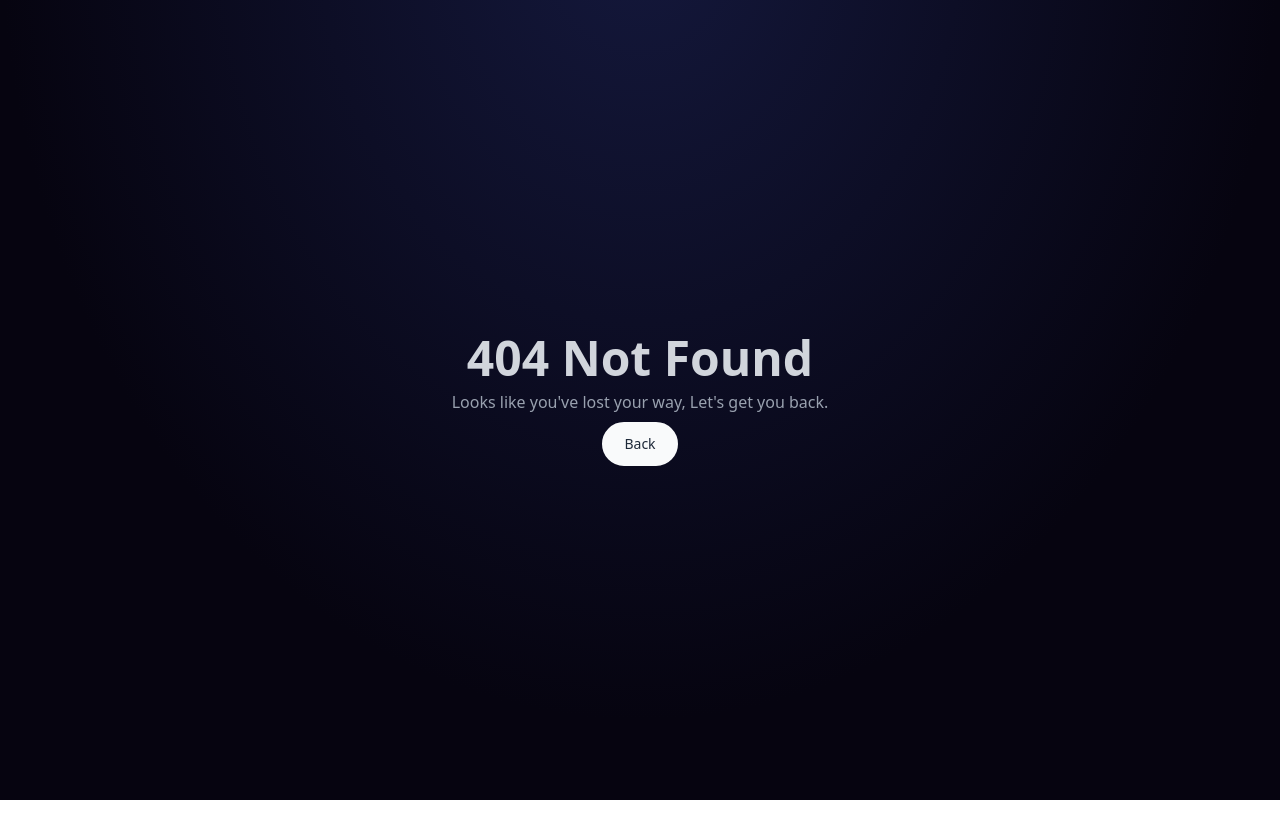
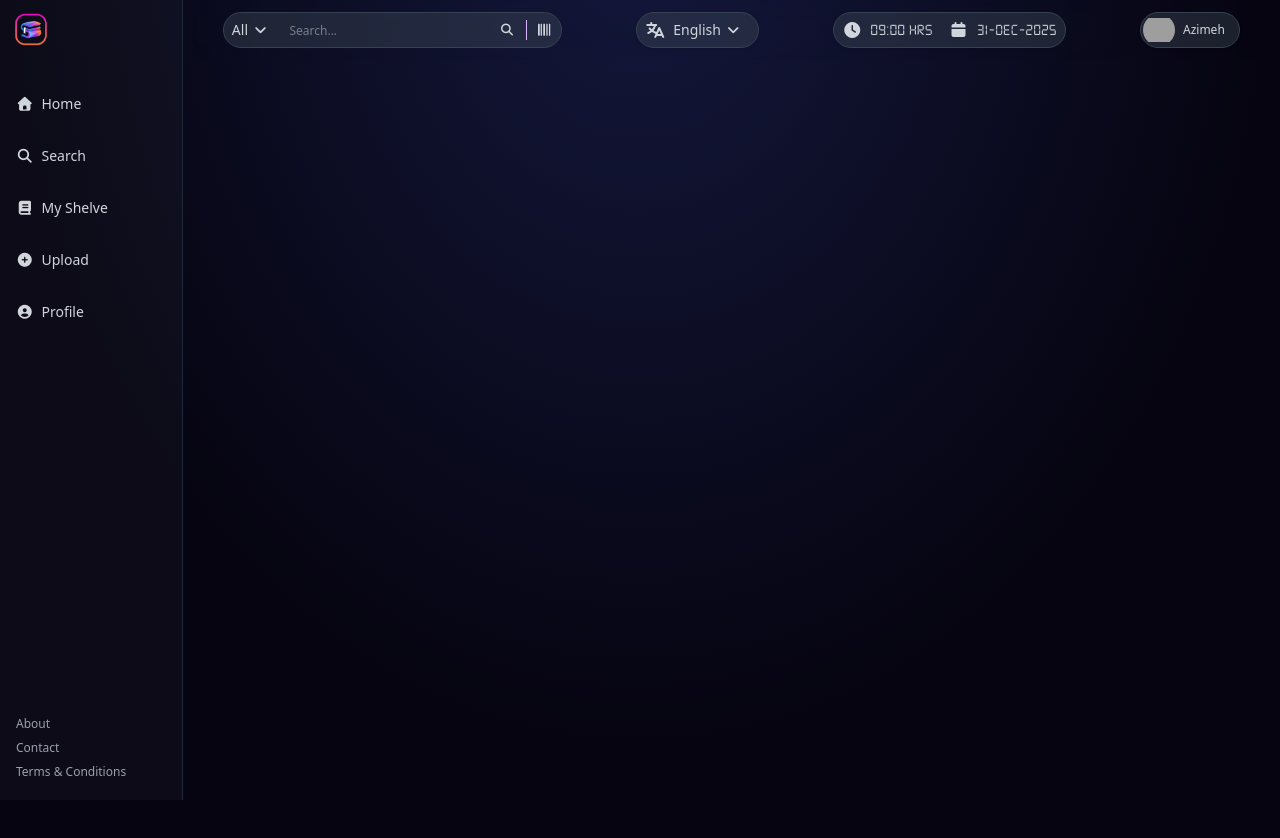
Before and after one commit to zimcodes1/E-Library, a React (Vite) app in the folder client/: page /reading in a window 1280 px wide. Before the commit this address had no page. Before the commit the page ends 800 px from the top, so only its background shows below. Built offline with nearby package versions, Linux system fonts and the light colour scheme; grey boxes are pictures that could not be loaded.

Commit message:
feat:create the ReadBook page where PDF files would be loaded

```diff
--- a/client/src/main.tsx
+++ b/client/src/main.tsx
@@ -11,6 +11,7 @@ import Shelve from './pages/Shelve';
 import UploadPage from './pages/Upload';
 import UserProfile from './pages/Profile';
 import Lost from './pages/Lost';
+import ReadBook from './pages/ReadBook';
 
 const router = createBrowserRouter([
   { path: "/", element: <LandingPage /> },
@@ -21,6 +22,7 @@ const router = createBrowserRouter([
   { path: '/myshelve', element: <Shelve /> },
   { path: '/upload', element: <UploadPage /> },
   { path: '/profile', element: <UserProfile /> },
+  { path: '/reading', element: <ReadBook /> },
   { path: '*', element: <Lost /> }
 ]
 )
--- /dev/null
+++ b/client/src/pages/ReadBook.tsx
@@ -0,0 +1,21 @@
+import SideMenu from "../components/SideMenu"
+import { TopBar } from "../components/TopMenu"
+
+function ReadBook() {
+    return (
+        <div className="w-full flex justify-end items-center bgImage min-h-screen pb-10">
+            {/* Side Navigation Menu */}
+            <SideMenu />
+            <div className="w-6/7 h-screen flex flex-col px-10 pt-5 relative">
+                {/* Topbar component for Search Feature, Language Switch ... */}
+                <TopBar />
+                {/* Main Contents */}
+                <div className="w-full h-full flex mt-15 justify-center items-center">
+                </div>
+            </div>
+        </div>
+    )
+}
+
+
+export default ReadBook
```
